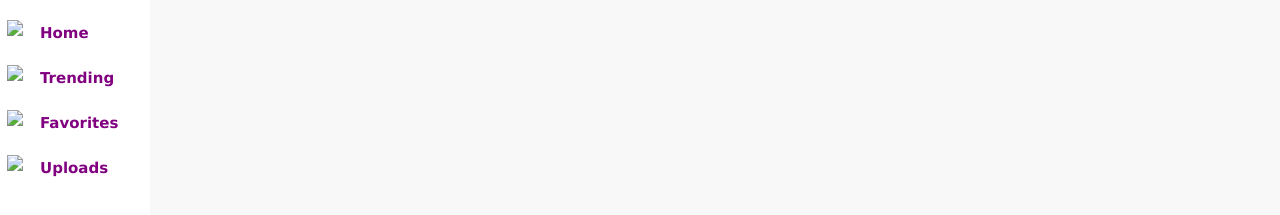
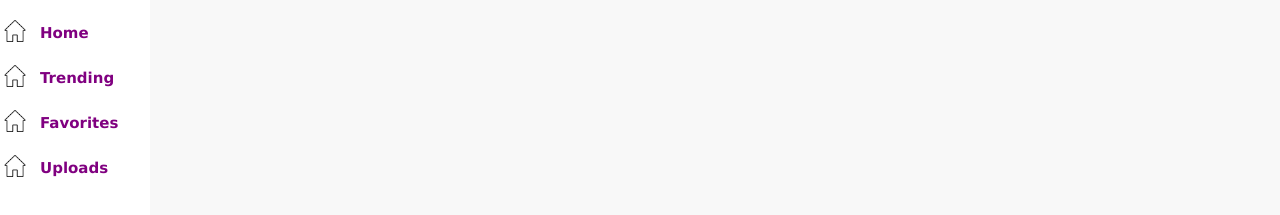
Before and after one commit to iskren97/Web-Project-1, a plain HTML site: page front-end/index.html in a window 1280 px wide. Shown: the part 95-310 px from the top of the page. Drawn offline with Linux system fonts and the light colour scheme; files that its build step writes are made by us from their sources.

Commit message:
Added icon test img

```diff
--- a/front-end/index.html
+++ b/front-end/index.html
@@ -6,11 +6,11 @@
     <meta name="viewport" content="width=device-width, initial-scale=1.0" />
 
     <!-- styles of different areas -->
-    <link rel="stylesheet" href="style.css" />
-    <link rel="stylesheet" href="header.css" />
-    <link rel="stylesheet" href="search-bar.css" />
-    <link rel="stylesheet" href="search-button.css" />
-    <link rel="stylesheet" href="sidebar.css" />
+    <link rel="stylesheet" href="css/style.css" />
+    <link rel="stylesheet" href="css/header.css" />
+    <link rel="stylesheet" href="css/search-bar.css" />
+    <link rel="stylesheet" href="css/search-button.css" />
+    <link rel="stylesheet" href="css/sidebar.css" />
     <!--  -->
 
     <title>Demo</title>
```
Also changed, not shown: front-end/icons/home.png (added).
